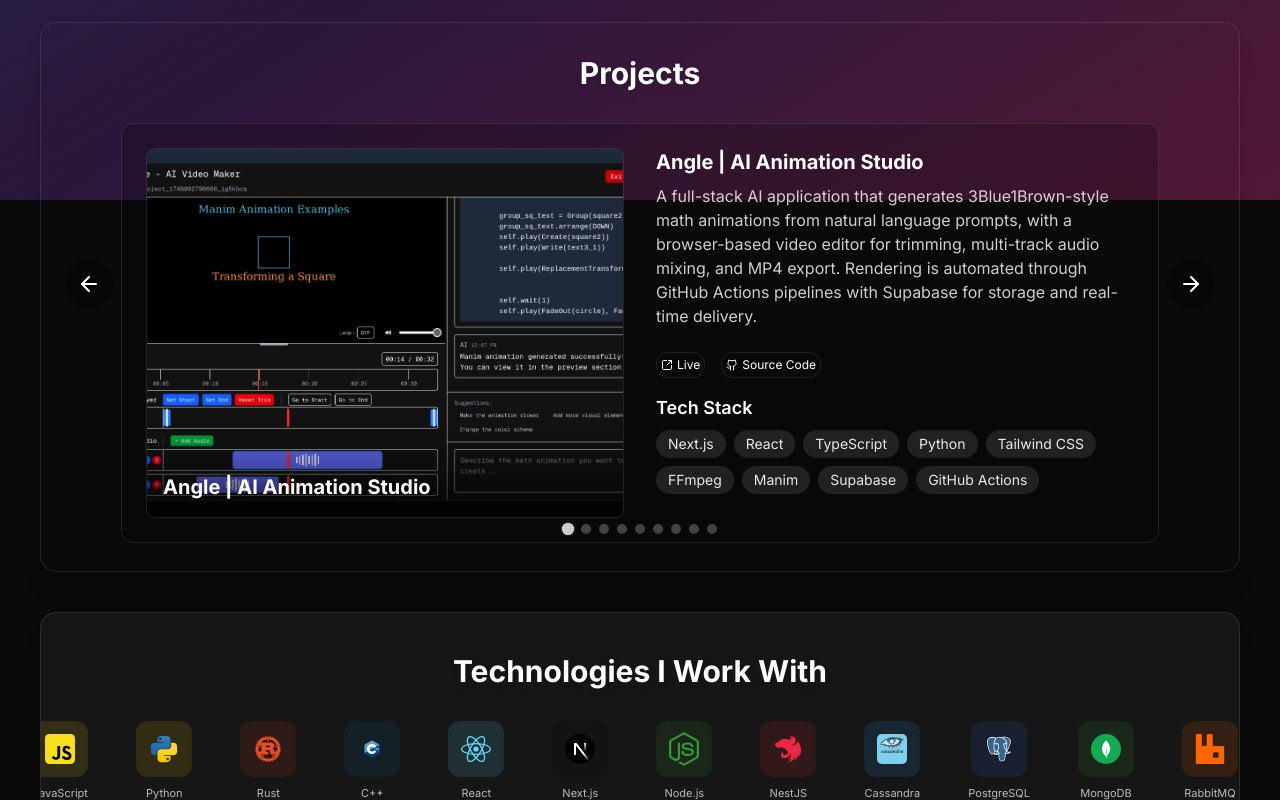
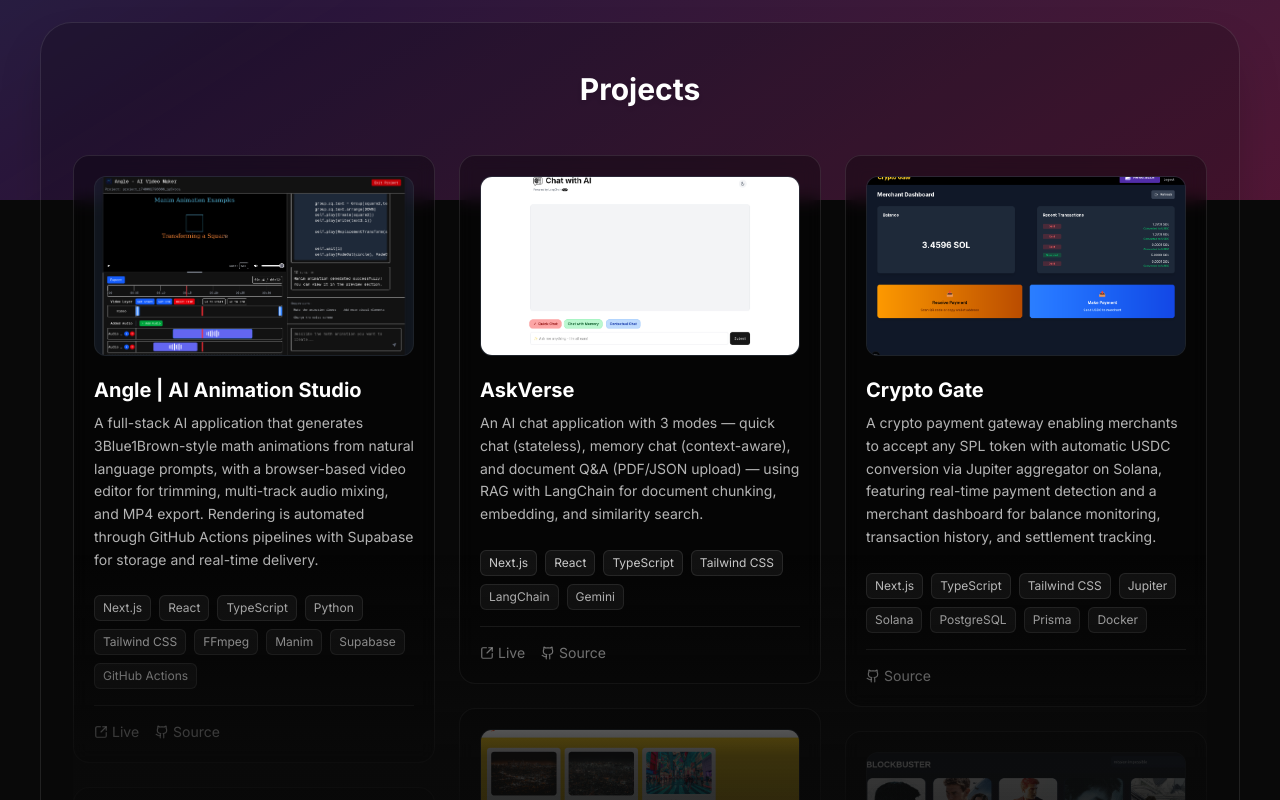
Before and after one commit to anonlegionoke/portfolio, a Next.js app: page / in a window 1280 px wide. Shown: the part 600-1400 px from the top of the page. Built offline with nearby package versions, Linux system fonts and the light colour scheme.

Commit message:
refactor: rename Project to ProjectCarousel, add ProjectMasonry view, and update project list data

```diff
--- a/src/app/components/Project.tsx
+++ b/src/app/components/Project.tsx
@@ -1,6 +1,6 @@
 import { motion, AnimatePresence, PanInfo } from "framer-motion"
 import { useState, useEffect, useRef, useCallback, useMemo } from "react"
-import { ArrowLeft, ArrowRight, Github, SquareArrowOutUpRight } from "lucide-react"
+import { ArrowLeft, ArrowRight, Github, SquareArrowOutUpRight, ChevronDown, ChevronUp } from "lucide-react"
 import { usePerformance } from "../context/PerformanceContext"
 import Image from "next/image"
 
@@ -26,7 +26,7 @@
   },
   {
     id: 2,
-    name: "Chat with AI-RAG",
+    name: "AskVerse",
     description: "An AI chat application with 3 modes — quick chat (stateless), memory chat (context-aware), and document Q&A (PDF/JSON upload) — using RAG with LangChain for document chunking, embedding, and similarity search.",
     screenshot: "/screenshots/ai-rag-chat-1.png",
     liveLink: "https://chat-with-ai-rag.vercel.app/",
@@ -44,16 +44,25 @@
   },
   {
     id: 4,
-    name: "Blog App",
+    name: "Force Top Bar",
+    description: "Keep the top bar visible even in fullscreen mode. Useful for keeping track of the time and system status while using immersive apps or watching videos.",
+    screenshot: "/screenshots/gnome-extension.png",
+    liveLink: "https://extensions.gnome.org/extension/9187/force-top-bar",
+    githubLink: "https://github.com/anonlegionoke/force-topbar",
+    techStack: ["JavaScript", "GNOME Shell"]
+  },
+  {
+    id: 5,
+    name: "StackBlog",
     description: "A React-based blog app powered by Appwrite, featuring rich text editing, image uploads, post management, and user authentication with synced access across devices.",
     screenshot: "/screenshots/blog-app.png",
     liveLink: undefined,
     githubLink: "https://github.com/anonlegionoke/react/tree/main/11blogapp",
-    techStack: ["React", "TypeScript", "Tailwind CSS", "Appwrite", "TinyMCE",]
+    techStack: ["React", "TypeScript", "Tailwind CSS", "Appwrite", "TinyMCE"]
   },
   {
-    id: 5,
-    name: "Movie Review App",
+    id: 6,
+    name: "Reviewboxd",
     description: "A movie review app using the TMDb API, allowing users to browse movies, search titles, read and contribute reviews with full create, update, and delete support.",
     screenshot: "/screenshots/movie-review-app.png",
     liveLink: undefined,
@@ -61,7 +70,7 @@
     techStack: ["JavaScript", "HTML", "CSS", "Node.js", "Express", "MongoDB"]
   },
   {
-    id: 6,
+    id: 7,
     name: "Todo Lister",
     description: "Console Todo App in C++ that generates a random ID for each task, allowing users to add and mark tasks as completed.",
     screenshot: "/screenshots/todo-lister.png",
@@ -70,42 +79,55 @@
     techStack: ["C++"]
   },
   {
-    id: 7,
+    id: 8,
     name: "Blockbuster | The Movie Store",
     description: "Landing page for the Blockbuster Movie Store website if they were still around today.",
     screenshot: "/screenshots/blockbuster.png",
-    liveLink: undefined,
+    liveLink: "https://blockbuster-store.vercel.app",
     githubLink: "https://github.com/anonlegionoke/Blockbuster",
     techStack: ["HTML", "CSS", "JavaScript"]
   },
   {
-    id: 8,
+    id: 9,
     name: "Greeting on Panel",
     description: "A simple and efficient extension to display greetings based on time of the day on the GNOME desktop environment top panel.",
     screenshot: "/screenshots/gnome-extension.png",
     liveLink: undefined,
     githubLink: "https://github.com/anonlegionoke/greetings-on-panel",
-    techStack: ["JavaScript", "Gnome-Shell"]
+    techStack: ["JavaScript", "GNOME Shell"]
   },
   {
-    id: 9,
+    id: 10,
     name: "Loop Texts on Panel",
     description: "A customizable GNOME extension that displays any text—such as reminders or quick notes—on the top panel, with support for looping messages for continuous visibility.",
     screenshot: "/screenshots/gnome-extension.png",
     liveLink: undefined,
     githubLink: "https://github.com/anonlegionoke/loop-texts-on-panel",
-    techStack: ["JavaScript", "Gnome-Shell"]
+    techStack: ["JavaScript", "GNOME Shell"]
   }
 ];
 
-const Project = () => {
+const ProjectCarousel = () => {
   const [currentIndex, setCurrentIndex] = useState(0);
   const [isPaused, setIsPaused] = useState(false);
   const [direction, setDirection] = useState(0);
   const containerRef = useRef<HTMLDivElement>(null);
+  const timeoutRef = useRef<NodeJS.Timeout | null>(null);
   const { performanceMode } = usePerformance();
 
   const currentProject = useMemo(() => projects[currentIndex], [currentIndex]);
+
+  const pauseTemporarily = useCallback(() => {
+    setIsPaused(true);
+    if (timeoutRef.current) clearTimeout(timeoutRef.current);
+    timeoutRef.current = setTimeout(() => setIsPaused(false), 10000);
+  }, []);
+
+  useEffect(() => {
+    return () => {
+      if (timeoutRef.current) clearTimeout(timeoutRef.current);
+    };
+  }, []);
 
   const handleDragEnd = useCallback((event: MouseEvent | TouchEvent | PointerEvent, info: PanInfo) => {
     if (Math.abs(info.offset.x) > 10) {
@@ -122,18 +144,16 @@
     setCurrentIndex((prevIndex) =>
       prevIndex === 0 ? projects.length - 1 : prevIndex - 1
     );
-    setIsPaused(true);
-    setTimeout(() => setIsPaused(false), 10000);
-  }, [projects.length]);
+    pauseTemporarily();
+  }, [pauseTemporarily]);
 
   const goToNext = useCallback(() => {
     setDirection(1);
     setCurrentIndex((prevIndex) =>
       prevIndex === projects.length - 1 ? 0 : prevIndex + 1
     );
-    setIsPaused(true);
-    setTimeout(() => setIsPaused(false), 10000);
-  }, [projects.length]);
+    pauseTemporarily();
+  }, [pauseTemporarily]);
 
   const slideVariants = useMemo(() => ({
     enter: (direction: number) => ({
@@ -155,6 +175,8 @@
   useEffect(() => {
     if (isPaused || performanceMode === 'light') return;
 
+    if (typeof window !== 'undefined' && window.innerWidth >= 1024) return;
+
     const interval = setInterval(() => {
       setDirection(1);
       setCurrentIndex((prevIndex) =>
@@ -163,7 +185,7 @@
     }, 8000);
 
     return () => clearInterval(interval);
-  }, [isPaused, performanceMode, projects.length]);
+  }, [isPaused, performanceMode]);
 
   const fullVersion = performanceMode === 'full';
 
@@ -259,29 +281,15 @@
         </div>
       </div>
     </motion.div>
-  )
+  );
 
   return (
-    <motion.div
-      className={`w-full overflow-hidden py-6 sm:py-8 mt-12 sm:mt-16 rounded-2xl shadow-xl border border-white/10 h-[800px] md:h-[550px]`}
-      initial={{ opacity: 0, y: 20 }}
-      animate={{ opacity: 1, y: 0 }}
-      transition={{ duration: 0.8, delay: 0.2 }}
-    >
-      <motion.h2
-        className="text-2xl sm:text-3xl font-bold text-white text-center mb-6 sm:mb-8 drop-shadow-md"
-        initial={{ opacity: 0 }}
-        animate={{ opacity: 1 }}
-        transition={{ duration: 0.5, delay: 0.3 }}
-      >
-        Projects
-      </motion.h2>
-
-      <div className="relative px-2 sm:px-4 md:px-20 h-1/3">
+    <div className="h-[750px] md:h-[550px] w-full mt-4">
+      <div className="relative px-2 sm:px-4 md:px-20 h-1/3 w-full">
         {/* Navigation Buttons */}
         <button
           onClick={goToPrevious}
-          className="absolute left-0 sm:left-2 md:left-6 top-full transform -translate-y-1/2 z-10 bg-black/30 hover:bg-black/50 text-white p-2 sm:p-3 rounded-full transition-all duration-300 cursor-pointer"
+          className="absolute left-0 sm:left-2 md:left-6 top-[250px] sm:top-full transform -translate-y-1/2 z-10 bg-black/30 hover:bg-black/50 text-white p-2 sm:p-3 rounded-full transition-all duration-300 cursor-pointer"
           aria-label="Previous project"
         >
           <ArrowLeft size={20} className="sm:w-6 sm:h-6" />
@@ -289,14 +297,14 @@
 
         <button
           onClick={goToNext}
-          className="absolute right-0 sm:right-2 md:right-6 top-full transform -translate-y-1/2 z-10 bg-black/30 hover:bg-black/50 text-white p-2 sm:p-3 rounded-full transition-all duration-300 cursor-pointer"
+          className="absolute right-0 sm:right-2 md:right-6 top-[250px] sm:top-full transform -translate-y-1/2 z-10 bg-black/30 hover:bg-black/50 text-white p-2 sm:p-3 rounded-full transition-all duration-300 cursor-pointer"
           aria-label="Next project"
         >
           <ArrowRight size={20} className="sm:w-6 sm:h-6" />
         </button>
 
         {/* Project Card with Sliding Animation */}
-        <div ref={containerRef} className="relative">
+        <div ref={containerRef} className="relative w-full h-[650px] md:h-[500px] overflow-hidden">
           {fullVersion ? (
             <AnimatePresence initial={false} custom={direction}>
               {projectContent}
@@ -309,15 +317,14 @@
         </div>
       </div>
       {/* Pagination Indicators */}
-      <div className="flex justify-center mt-110 md:mt-60 gap-2">
+      <div className="flex justify-center mt-110 md:mt-60 gap-2 relative z-10">
         {projects.map((_, index) => (
           <button
             key={index}
             onClick={() => {
               setDirection(index > currentIndex ? 1 : -1);
               setCurrentIndex(index);
-              setIsPaused(true);
-              setTimeout(() => setIsPaused(false), 10000); // Resume after 10 seconds
+              pauseTemporarily();
             }}
             className={`w-2.5 h-2.5 rounded-full cursor-pointer transition-all duration-300 ${index === currentIndex ? "bg-white scale-125" : "bg-white/30"
               }`}
@@ -325,8 +332,165 @@
           />
         ))}
       </div>
-    </motion.div>
+    </div>
   )
 }
 
-export default Project
+const ProjectMasonry = () => {
+  const [isExpanded, setIsExpanded] = useState(false);
+  const { performanceMode } = usePerformance();
+
+  const [columns, setColumns] = useState(3);
+
+  useEffect(() => {
+    const updateColumns = () => {
+      if (window.innerWidth >= 1200) setColumns(3);
+      else if (window.innerWidth >= 768) setColumns(2);
+      else setColumns(1);
+    };
+
+    updateColumns();
+    window.addEventListener("resize", updateColumns);
+    return () => window.removeEventListener("resize", updateColumns);
+  }, []);
+
+  const columnWrappers = useMemo(() => {
+    const wrappers = Array.from({ length: columns }, () => [] as ProjectData[]);
+    projects.forEach((project, index) => {
+      wrappers[index % columns].push(project);
+    });
+    return wrappers;
+  }, [columns]);
+
+  return (
+    <div className={`relative transition-all duration-1000 ease-in-out ${isExpanded ? 'max-h-[5000px]' : 'max-h-[600px] sm:max-h-[800px] overflow-hidden rounded-b-xl'}`}>
+      {/* True Masonry Container - JS Column Splitter Strategy */}
+      <div className="flex w-full items-start gap-6">
+        {columnWrappers.map((columnProjects, colIndex) => (
+          <div key={colIndex} className="flex flex-col gap-6 flex-1 min-w-0">
+            {columnProjects.map((project) => {
+              const globalIndex = projects.indexOf(project);
+              return (
+                <motion.div
+                  key={project.id}
+                  className="relative flex flex-col h-auto p-5 bg-black/30 backdrop-blur-sm rounded-2xl border border-white/10 hover:border-white/30 transition-colors duration-300 group"
+                  initial={performanceMode === 'full' ? { opacity: 0, y: 30 } : false}
+                  whileInView={performanceMode === 'full' ? { opacity: 1, y: 0 } : undefined}
+                  viewport={{ once: true, margin: "-50px" }}
+                  transition={{ duration: 0.5, delay: (globalIndex % columns) * 0.1 }}
+                >
+                  {/* Screenshot Area */}
+                  <div className="relative w-full aspect-video mb-5 overflow-hidden rounded-xl bg-gray-800/50 border border-white/5">
+                    {project.screenshot ? (
+                      <Image
+                        src={project.screenshot}
+                        alt={`${project.name} screenshot`}
+                        fill
+                        sizes="(max-width: 768px) 100vw, (max-width: 1024px) 50vw, 33vw"
+                        className="object-cover transition-transform duration-500 group-hover:scale-105"
+                      />
+                    ) : (
+                      <div className="flex items-center justify-center w-full h-full text-white/30">
+                        Screenshot
+                      </div>
+                    )}
+                    {/* Overlay Gradient for visual depth */}
+                    <div className="absolute inset-0 bg-gradient-to-t from-black/60 to-transparent opacity-0 group-hover:opacity-100 transition-opacity duration-300 pointer-events-none" />
+                  </div>
+
+                  {/* Project Details */}
+                  <div className="flex flex-col flex-grow">
+                    <h3 className="text-xl font-bold text-white mb-2 group-hover:text-[#e2e8f0] transition-colors">{project.name}</h3>
+                    <p className="text-white/70 text-sm leading-relaxed mb-6 flex-grow">{project.description}</p>
+
+                    <div className="flex flex-col gap-4 mt-auto">
+                      <div className="flex flex-wrap gap-2">
+                        {project.techStack.map((tech, i) => (
+                          <span
+                            key={i}
+                            className="px-2 py-1 bg-white/5 border border-white/10 rounded-md text-xs text-white/80"
+                          >
+                            {tech}
+                          </span>
+                        ))}
+                      </div>
+
+                      <div className="flex gap-4 pt-4 border-t border-white/10">
+                        {project.liveLink && (
+                          <a href={project.liveLink} target="_blank" rel="noopener noreferrer" className="hover:text-white text-white/70 flex items-center gap-1 text-sm transition-colors">
+                            <SquareArrowOutUpRight size={14} /> Live
+                          </a>
+                        )}
+                        {project.githubLink && (
+                          <a href={project.githubLink} target="_blank" rel="noopener noreferrer" className="hover:text-white text-white/70 flex items-center gap-1 text-sm transition-colors">
+                            <Github size={14} /> Source
+                          </a>
+                        )}
+                      </div>
+                    </div>
+                  </div>
+                </motion.div>
+              );
+            })}
+          </div>
+        ))}
+      </div>
+
+      {/* Gradient Overlay & Show More Button */}
+      {!isExpanded && projects.length > 4 && (
+        <div className="absolute bottom-0 left-0 right-0 h-[400px] bg-gradient-to-t from-[#0a0a0a] via-[#0a0a0a]/80 to-transparent flex items-end justify-center pb-8 z-10">
+          <button
+            onClick={() => setIsExpanded(true)}
+            className="px-8 py-3 bg-white/10 hover:bg-white/20 border border-white/20 backdrop-blur-md text-white rounded-full text-md font-medium transition-all flex items-center gap-2 group cursor-pointer"
+          >
+            Show More <ChevronDown size={18} className="group-hover:translate-y-1 transition-transform" />
+          </button>
+        </div>
+      )}
+
+      {/* Show Less Button */}
+      {isExpanded && projects.length > 4 && (
+        <div className="flex justify-center mt-12">
+          <button
+            onClick={() => setIsExpanded(false)}
+            className="px-6 py-3 bg-white/5 hover:bg-white/10 border border-white/20 rounded-full text-white text-sm font-medium transition-all flex items-center gap-2 group cursor-pointer"
+          >
+            Show Less <ChevronUp size={16} className="group-hover:-translate-y-1 transition-transform" />
+          </button>
+        </div>
+      )}
+    </div>
+  )
+}
+
+const Project = () => {
+  return (
+    <motion.div
+      className="w-full py-8 sm:py-12 mt-12 sm:mt-16 bg-black/20 rounded-[2rem] border border-white/10 shadow-2xl px-4 sm:px-8"
+      initial={{ opacity: 0, y: 20 }}
+      whileInView={{ opacity: 1, y: 0 }}
+      viewport={{ once: true, margin: "-100px" }}
+      transition={{ duration: 0.8 }}
+    >
+      <motion.h2
+        className="text-2xl sm:text-3xl font-bold text-white text-center mb-10 sm:mb-12 drop-shadow-md"
+        initial={{ opacity: 0 }}
+        whileInView={{ opacity: 1 }}
+        viewport={{ once: true }}
+        transition={{ duration: 0.5, delay: 0.2 }}
+      >
+        Projects
+      </motion.h2>
+
+      <div className="block lg:hidden w-full overflow-hidden">
+        <ProjectCarousel />
+      </div>
+
+      <div className="hidden lg:block w-full">
+        <ProjectMasonry />
+      </div>
+    </motion.div>
+  );
+};
+
+export default Project;
```
